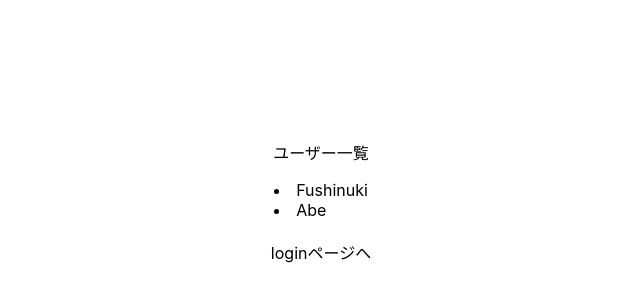
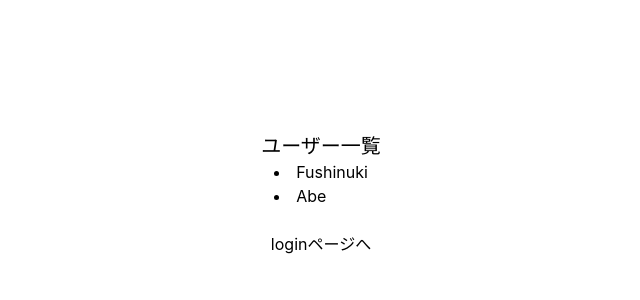
Before and after one commit to oimo23/Presto_Frontend, a Next.js app: page / in a window 1280 px wide. Shown: the part 206-506 px from the top of the page, without its empty margins (319-959 px from the left). Built offline with nearby package versions, Linux system fonts and the light colour scheme.

Commit message:
tailwind.cssを追加

```diff
--- a/package.json
+++ b/package.json
@@ -20,13 +20,17 @@
     "@types/react": "17.0.39",
     "@typescript-eslint/eslint-plugin": "^5.11.0",
     "@typescript-eslint/parser": "^5.11.0",
+    "autoprefixer": "^10.4.2",
     "eslint": "^8.9.0",
     "eslint-config-next": "12.0.10",
     "eslint-config-prettier": "^8.3.0",
     "eslint-plugin-import": "^2.25.4",
     "eslint-plugin-react": "^7.28.0",
     "eslint-plugin-simple-import-sort": "^7.0.0",
+    "postcss": "^8.4.6",
+    "postcss-nested": "^5.0.6",
     "prettier": "^2.5.1",
+    "tailwindcss": "^3.0.23",
     "typescript": "4.5.5"
   }
 }
--- /dev/null
+++ b/postcss.config.js
@@ -0,0 +1,7 @@
+module.exports = {
+  plugins: {
+    tailwindcss: {},
+    autoprefixer: {},
+   'postcss-nested': {},
+  },
+}
--- a/src/pages/index.tsx
+++ b/src/pages/index.tsx
@@ -23,7 +23,7 @@ const Home: NextPage = () => {
       </Head>
 
       <main className={styles.main}>
-        <p>ユーザー一覧</p>
+        <p className="text-xl">ユーザー一覧</p>
         <div>{usersList}</div>
         <br />
         <Link href="/login">
--- a/src/styles/globals.css
+++ b/src/styles/globals.css
@@ -1,3 +1,7 @@
+@tailwind base;
+@tailwind components;
+@tailwind utilities;
+
 html,
 body {
   padding: 0;
--- /dev/null
+++ b/tailwind.config.js
@@ -0,0 +1,11 @@
+module.exports = {
+  content: [
+    "./src/pages/**/*.{js,ts,jsx,tsx}",
+    "./src/modules/**/*.{js,ts,jsx,tsx}",
+    "./src/components/**/*.{js,ts,jsx,tsx}",
+  ],
+  theme: {
+    extend: {},
+  },
+  plugins: [],
+}
```
Also changed, not shown: 1 other file (tests, documents, lock files or other folders).
